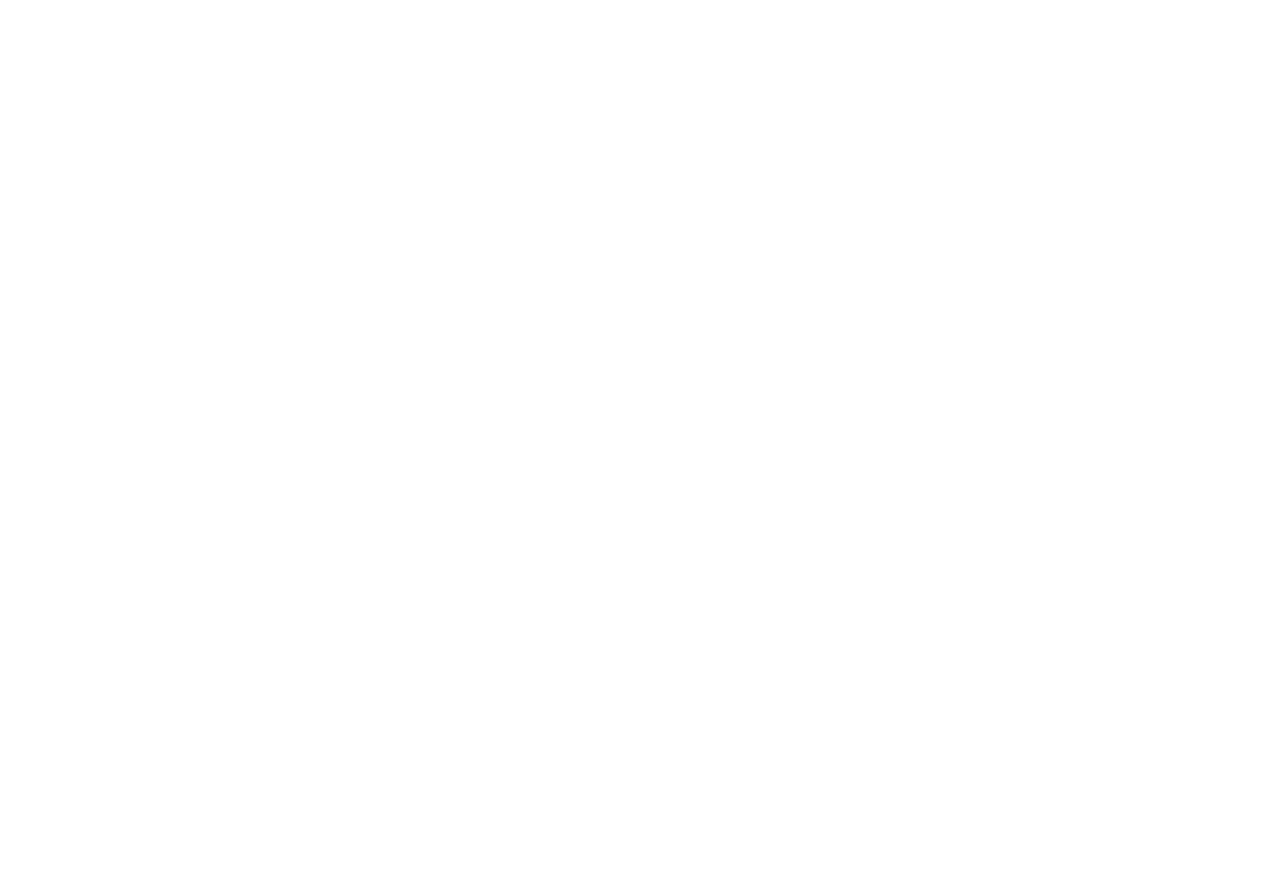
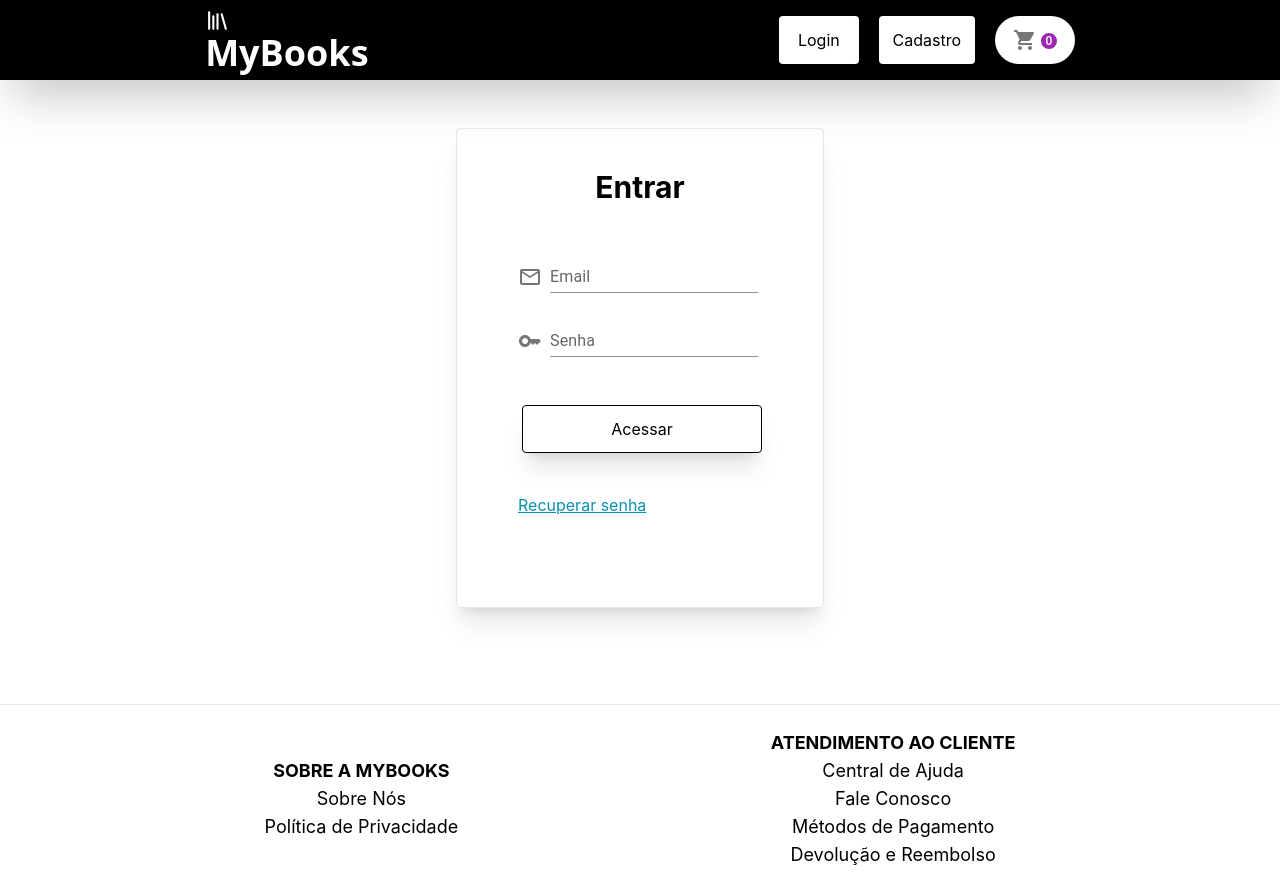
Before and after one commit to gabrielmrts/mybooks-react-ts-client, a React (Create React App) app: page /login in a window 1280 px wide. Before the commit this address had no page. Before the commit the page ends 800 px from the top, so only its background shows below. Built offline with nearby package versions, Linux system fonts and the light colour scheme.

Commit message:
add responsible style

```diff
--- a/package.json
+++ b/package.json
@@ -5,6 +5,7 @@
   "dependencies": {
     "@emotion/react": "^11.11.1",
     "@emotion/styled": "^11.11.0",
+    "@material-tailwind/react": "^2.1.0",
     "@mui/icons-material": "^5.14.3",
     "@mui/material": "^5.14.4",
     "@testing-library/jest-dom": "^5.17.0",
--- a/src/Routes/index.tsx
+++ b/src/Routes/index.tsx
@@ -2,10 +2,11 @@
 import { QueryClient, QueryClientProvider } from 'react-query';
 import { BrowserRouter, Route, Routes } from 'react-router-dom';
 import Home from '../pages/Home';
-import Auth from '../pages/Auth';
 import { AuthProvider } from '../contexts/AuthContext';
 import Verify from '../pages/Verify';
 import PasswordRecover from '../pages/PasswordRecover';
+import Login from '../pages/Login';
+import Register from '../pages/Register';
 
 const AppRoutes: React.FunctionComponent = () => {
     const queryClient = new QueryClient();
@@ -16,9 +17,10 @@
                 <BrowserRouter>
                     <Routes>
                         <Route path='/' Component={Home} />
-                        <Route path='/auth' Component={Auth} />
                         <Route path='/verify' Component={Verify} />
                         <Route path='/recover_password' Component={PasswordRecover} />
+                        <Route path='/login' Component={Login} />
+                        <Route path='/register' Component={Register} />
                     </Routes>
                 </BrowserRouter>
             </QueryClientProvider>
--- a/src/components/Footer/index.tsx
+++ b/src/components/Footer/index.tsx
@@ -1,10 +1,14 @@
 import * as React from 'react';
-import pix from '../../assets/pix.png';
 
 const Footer: React.FunctionComponent = () => {
   return (
-    <div>
-        <footer className="bg-black text-md text-white text-center fixed inset-x-0 bottom-0 p-8 flex flex-row justify-around">
+    <footer
+      className={`
+        flex w-full flex-row flex-wrap items-center
+        justify-center gap-y-6 gap-x-12 border-t
+        border-blue-gray-50 py-6 text-center md:justify-evenly
+        text-sm md:text-lg
+      `}>
       <ul>
           <li className='font-bold'>SOBRE A MYBOOKS</li>
           <li>Sobre Nós</li>
@@ -18,16 +22,9 @@
           <li>Métodos de Pagamento</li>
           <li>Devolução e Reembolso</li>
       </ul>
-
-            <ul>
-                <li className='font-bold'>PAGAMENTO</li>
-                <li>&nbsp;</li>
-                <li><img width={180} src={pix} /></li>
-            </ul>
-
     </footer>
-    </div>
   );
 };
 
+
 export default Footer;
--- a/src/components/Header/index.tsx
+++ b/src/components/Header/index.tsx
@@ -23,7 +23,8 @@
 
 	return (
     <div>
-				<header className='flex flex-row justify-around w-full h-[5rem] bg-black shadow-2xl items-center'>
+      <header
+        className='flex flex-row justify-around w-full h-[5rem] bg-black shadow-2xl items-center'>
         <h1 onClick={() => navigate("/")} className='text-white text-4xl font-bold font-sans cursor-pointer'>
           <LibraryIcon size={25} /> MyBooks
         </h1>
@@ -46,15 +47,21 @@
                 <div>
                   <Button
                     hoverVariation='dark'
-											className='bg-white w-[8rem] h-[3rem]'
-											onClick={() => navigate("/auth")}
+                    className={`
+                      bg-white w-[4rem] h-[3rem]
+                        sm:w-[5rem]
+                    `}
+                    onClick={() => navigate("/login")}
                   >
                     Login
                   </Button>
                   <Button
                     hoverVariation='dark'
-											className='bg-white w-[8rem] h-[3rem] ml-10'
-											onClick={() => navigate("/auth")}
+                    className={`
+                      bg-white w-[5rem] h-[3rem] ml-3
+                        sm:w-[6rem] sm:ml-5
+                    `}
+                    onClick={() => navigate("/register")}
                   >
                     Cadastro
                   </Button>
@@ -68,7 +75,7 @@
             <div>
               <Button
                 hoverVariation={null}
-									className='bg-white w-[5rem] h-[3rem] ml-10 pr-5 flex flex-row items-center justify-center rounded-full'
+                className='bg-white w-[5rem] h-[3rem] ml-5 pr-5 flex flex-row items-center justify-center rounded-full'
               >
                 <StyledBadge badgeContent={0} color="secondary" showZero>
                   <ShoppingCartIcon color="action" />
--- a/src/components/LoginForm/index.tsx
+++ b/src/components/LoginForm/index.tsx
@@ -56,12 +56,17 @@
   });
 
   return (
-    <div className='w-[20rem] h-[30rem] mt-20 border black rounded shadow-xl flex flex-col items-center'>
+    <div className='w-[23rem] h-[30rem] mb-24 mt-12 border black rounded shadow-xl flex flex-col items-center'>
       <h1 className='text-3xl font-bold mt-10'>Entrar</h1>
 
       <form onSubmit={formik.handleSubmit}>
         <div className='mt-10'>
-            <Box sx={{ display: 'flex', alignItems: 'flex-end', marginBottom: 2 }}>
+          <Box
+            sx={{
+              display: 'flex', alignItems: 'flex-end', marginBottom: 2,
+              width: 240
+            }}
+          >
             <MailOutline sx={{ color: 'action.active', mr: 1, my: 0.5 }} />
             <TextField
               label="Email"
@@ -75,7 +80,12 @@
               helperText={formik.touched.email && formik.errors.email}
             />
           </Box>
-            <Box sx={{ display: 'flex', alignItems: 'flex-end' }}>
+          <Box
+            sx={{
+              display: 'flex', alignItems: 'flex-end', marginBottom: 2,
+              width: 240
+            }}
+          >
             <Key sx={{ color: 'action.active', mr: 1, my: 0.5 }} />
             <TextField
               type="password"
@@ -92,7 +102,7 @@
           </Box>
 
           <button
-            className='w-[15rem] h-[3rem] mt-8 border border-black rounded shadow-xl'
+            className='w-[15rem] h-[3rem] ml-1 mt-8 border border-black rounded shadow-xl'
             type='submit'
           >
             Acessar
--- a/src/components/ProductCard/index.tsx
+++ b/src/components/ProductCard/index.tsx
@@ -14,7 +14,7 @@
     const [isHovered, setIsHovered] = React.useState(false);
 
     return (
-        <div className='w-[12rem] h-[22rem] shadow-xl rounded flex flex-col items-center ml-10 mt-10'>
+        <div className='w-[12rem] h-[22rem] shadow-xl rounded flex flex-col items-center ml-3 mt-10'>
             <img src={bookCover} width={150} />
             <h3 className='font-bold'>{title}</h3>
             <h1 className='italic mt-3 mb-2 text-2xl'>R$ {price}</h1>
--- a/src/components/RegisterForm/index.tsx
+++ b/src/components/RegisterForm/index.tsx
@@ -53,7 +53,7 @@
   });
 
   return (
-    <div className='w-[20rem] h-[35rem] ml-10 mt-20 border black rounded shadow-xl flex flex-col items-center'>
+    <div className='w-[23rem] mb-12 h-[35rem] mt-12 border black rounded shadow-xl flex flex-col items-center'>
       <h1 className='text-3xl font-bold mt-10'>Criar Conta</h1>
         {showSuccess && (
           <Alert className='w-[15rem] mt-5' severity="success">
--- a/src/components/SendPasswordResetForm/index.tsx
+++ b/src/components/SendPasswordResetForm/index.tsx
@@ -39,7 +39,7 @@
   return (
     <div>
       <div className='flex flex-col items-center'>
-        <div className='w-[20rem] h-[25rem] ml-10 mt-20 border black rounded shadow-xl flex flex-col items-center'>
+        <div className='w-[20rem] h-[25rem] mt-20 mb-[15rem] border black rounded shadow-xl flex flex-col items-center'>
           <h1 className='text-3xl mt-5 mb-8 font-bold'>Redefinir Senha</h1>
           <form onSubmit={formik.handleSubmit}>
             <div className='w-[15rem]'>
--- a/src/pages/Auth/index.tsx
+++ /dev/null
@@ -1,20 +0,0 @@
-import * as React from 'react';
-import Header from '../../components/Header';
-import Footer from '../../components/Footer';
-import LoginForm from '../../components/LoginForm';
-import RegisterForm from '../../components/RegisterForm';
-
-const Auth: React.FunctionComponent = () => {
-    return (
-        <div className='flex flex-col'>
-            <Header />
-            <div className='flex flex-row justify-center'>
-                <LoginForm />
-                <RegisterForm />
-            </div>
-            <Footer />
-        </div>
-    );
-};
-
-export default Auth;
--- a/src/pages/Home/index.tsx
+++ b/src/pages/Home/index.tsx
@@ -15,7 +15,7 @@
             <div className='flex flex-col'>
                 <Header />
 
-                <div className='flex flex-row justify-center mt-5 flex-wrap'>
+                <div className='flex flex-row justify-center mt-5 mb-[18rem] flex-wrap'>
                     {
                         data &&
                         data.map((item: any) => (
@@ -27,8 +27,8 @@
                         )
                         )
                     }
+
                 </div>
-
                 <Footer />
             </div>
         </div>
--- /dev/null
+++ b/src/pages/Login/index.tsx
@@ -0,0 +1,18 @@
+import * as React from 'react';
+import Header from '../../components/Header';
+import Footer from '../../components/Footer';
+import LoginForm from '../../components/LoginForm';
+
+const Login: React.FunctionComponent = () => {
+  return (
+    <div>
+      <Header />
+        <div className='flex flex-row justify-center'>
+          <LoginForm />
+        </div>
+      <Footer />
+    </div>
+  );
+};
+
+export default Login;
--- /dev/null
+++ b/src/pages/Register/index.tsx
@@ -0,0 +1,18 @@
+import * as React from 'react';
+import Header from '../../components/Header';
+import Footer from '../../components/Footer';
+import RegisterForm from '../../components/RegisterForm';
+
+const Register: React.FunctionComponent = () => {
+  return (
+    <div>
+      <Header />
+        <div className='flex flex-row justify-center'>
+          <RegisterForm />
+        </div>
+      <Footer />
+    </div>
+  );
+};
+
+export default Register;
```
Also changed, not shown: 1 other file (tests, documents, lock files or other folders). Lines whose indentation alone changed are shown as unchanged.
